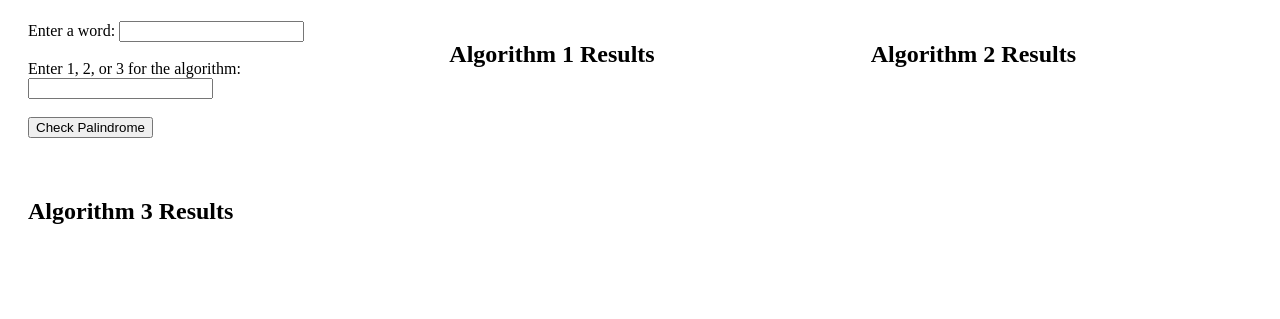
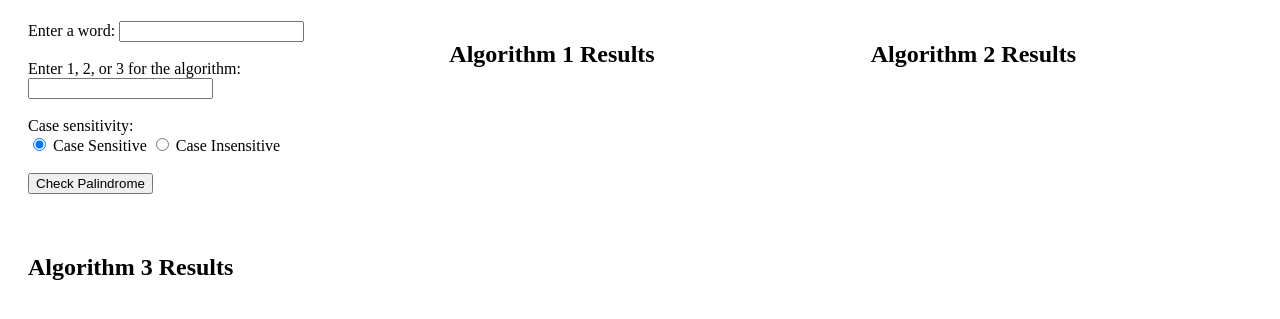
Before and after one commit to l1zm4r13/CMP-335, a plain HTML site: page Module 2/Assignment 1/assignment_1Liz.html in a window 1280 px wide. Shown: the part 79-398 px from the top of the page. Drawn offline with Linux system fonts and the light colour scheme.

Commit message:
user story 11 added option for case sensitivity on html

```diff
--- a/Module 2/Assignment 1/assignment_1Liz.html
+++ b/Module 2/Assignment 1/assignment_1Liz.html
@@ -19,9 +19,19 @@
                 <label for="newWord">Enter a word:</label>
                 <input type="text" id="newWord" name="newWord">
                 <br><br>
+
                 <label for="newNumber">Enter 1, 2, or 3 for the algorithm:</label>
                 <input type="number" id="newNumber" name="newNumber">
                 <br><br>
+
+                <label>Case sensitivity:</label>
+                <br>
+                <input type="radio" id="caseSensitive" name="caseOption" value="sensitive" checked>
+                <label for="caseSensitive">Case Sensitive</label>
+                <input type="radio" id="caseInsensitive" name="caseOption" value="insensitive">
+                <label for="caseInsensitive">Case Insensitive</label>
+                <br><br>
+
                 <input type="button" value="Check Palindrome" onclick="validateANDcheck()">
             </form>
         </div>
```
